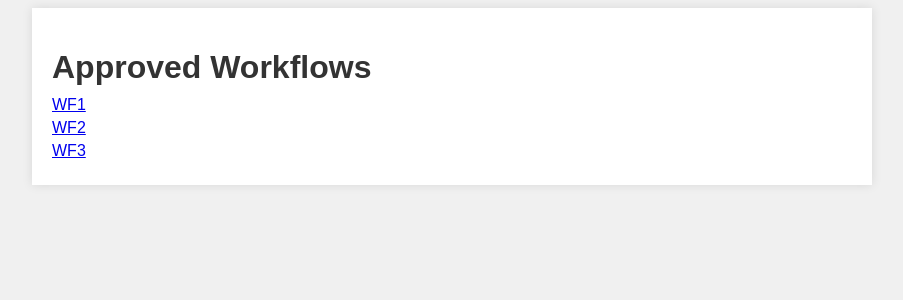
After one commit to itx-nasir/Workflow-Creator, a Flask app: page /approved-workflows in a window 1280 px wide. The commit adds this page. Shown: the top 300 px of the page, without its empty margins (188-1091 px from the left). Run offline with Flask 3, Linux system fonts and the light colour scheme; a user stored in the database is signed in; data comes from the database, SQL or seed files in the repository; both versions use the stored data as it was after the commit.

Commit message:
approved workflow functionality added

```diff
--- a/app.py
+++ b/app.py
@@ -204,8 +204,7 @@ def pending_workflows():
     if check_login() and session['role'] == 'user':
         conn = get_db_connection()
         cursor = conn.cursor()
-        user_id = session['user_id']
-        cursor.execute('SELECT * FROM workflows WHERE is_approved = 0 and user_id = ?', (user_id,))
+        cursor.execute('SELECT * FROM workflows WHERE is_approved = 0')
         workflows = cursor.fetchall()
 
         conn.close()
@@ -215,19 +214,28 @@ def pending_workflows():
         return redirect('/login')
 
 
+@app.route('/approved-workflows')
+def approved_workflows():
+    if check_login():
+        conn = get_db_connection()
+        cursor = conn.cursor()
+        cursor.execute('SELECT * FROM workflows WHERE is_approved = 1')
+        workflows = cursor.fetchall()
+
+        conn.close()
+
+        return render_template('approved_workflows.html', workflows=workflows)
+    else:
+        return redirect('/login')
+
 @app.route('/search-workflow', methods=['GET', 'POST'])
 def search_workflow():
     if check_login():
         if request.method == 'POST':
             search_query = request.form['search_query']
-            role = session['role']
-            user_id = session['user_id']
             conn = get_db_connection()
             cursor = conn.cursor()
-            if role == 'admin':
-                cursor.execute('SELECT * FROM workflows WHERE name LIKE ?', ('%' + search_query + '%',))
-            else:
-                cursor.execute('SELECT * FROM workflows WHERE name LIKE ? and user_id = ?', ('%' + search_query + '%',user_id))
+            cursor.execute('SELECT * FROM workflows WHERE name LIKE ?', ('%' + search_query + '%',))
             workflows = cursor.fetchall()
 
             conn.close()
--- a/templates/admin_dashboard.html
+++ b/templates/admin_dashboard.html
@@ -10,6 +10,7 @@
         <ul>
             <li><a href="/approve-workflows">Pending Approval</a></li>
             <li><a href="/user-management">User Management</a></li>
+            <li><a href="/approved-workflows">Approved Workflows</a></li>
             <li><a href="/search-workflow">Search for Workflow</a></li>
             <li><a href="/logout">Logout</a></li>
         </ul>
--- /dev/null
+++ b/templates/approved_workflows.html
@@ -0,0 +1,18 @@
+<!DOCTYPE html>
+<html>
+<head>
+    <title>Approved Workflows</title>
+    <link rel="stylesheet" type="text/css" href="{{ url_for('static', filename='styles.css') }}">
+</head>
+<body>
+    <div class="container">
+        <h1>Approved Workflows</h1>
+        <ul>
+            {% for workflow in workflows %}
+            <li><a href="{{ url_for('view_workflow', workflow_id=workflow['id']) }}">{{ workflow['name'] }}</a></li>
+            {% endfor %}
+        </ul>
+
+    </div>
+</body>
+</html>
--- a/templates/user_dashboard.html
+++ b/templates/user_dashboard.html
@@ -10,6 +10,7 @@
         <ul>
             <li><a href="/create-workflow">Create New Workflow</a></li>
             <li><a href="/pending-workflows">Pending Workflows</a></li>
+            <li><a href="/approved-workflows">Approved Workflows</a></li>
             <li><a href="/search-workflow">Search for Workflow</a></li>
             <li><a href="/logout">Logout</a></li>
         </ul>
```
Also changed, not shown: workflows.db.
